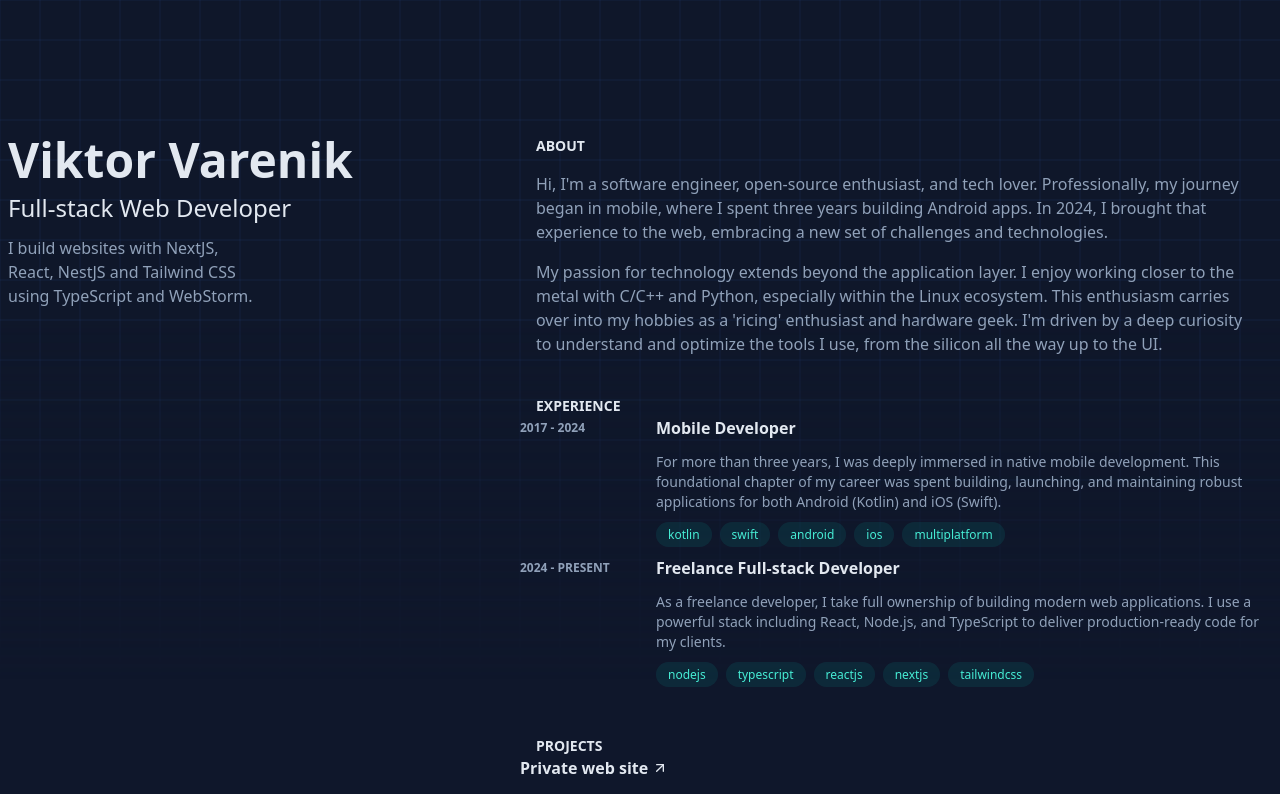
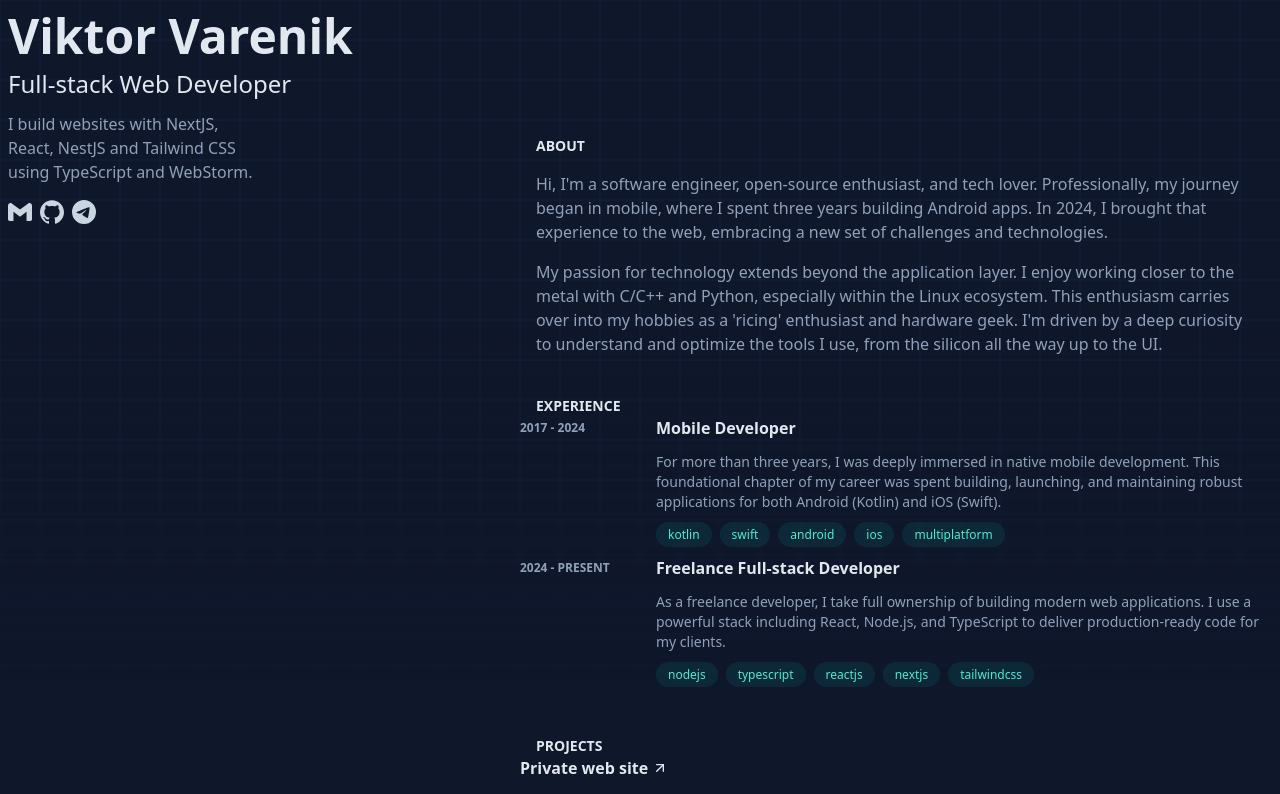
Before and after one commit to kotleni/kotleni.github.io, a Next.js app: page / in a window 1280 px wide. Shown: the top 794 px of the page. Built offline with nearby package versions, Linux system fonts and the light colour scheme.

Commit message:
feat: social links under header

```diff
--- a/src/app/page.tsx
+++ b/src/app/page.tsx
@@ -6,13 +6,16 @@ import {ExperiencePart} from '@/app/experience-part';
 import {ProjectsPart} from '@/app/projects-part';
 import {useExtensions} from '@/hooks/use-extensions';
 import {Extension} from '@/extentions';
+import { GithubLogo } from '@/icons/github-logo';
+import { GmailLogo } from '@/icons/gmail-logo';
+import { TelegramLogo } from '@/icons/telegram-logo';
 
 function LeftSide() {
     const extensions = useExtensions();
 
     return (
         <div className="w-full md:w-[40%] md:flex-shrink-0">
-            <div className="w-full md:w-[40%] p-(--blocks-padding-mobile) md:p-(--blocks-padding) pt-4 md:pt-34 md:fixed md:top-0 md:max-h-screen">
+            <div className="w-full md:w-[40%] p-(--blocks-padding-mobile) md:p-(--blocks-padding) pt-4 md:pt-3 md:fixed md:top-0 md:max-h-screen">
                 <Link
                     href="/"
                     className="text-4xl md:text-5xl font-bold text-slate-200"
@@ -27,6 +30,12 @@ function LeftSide() {
                     using TypeScript and WebStorm.
                     {extensions.isEnabled(Extension.Cute) ? ' :3' : ''}
                 </p>
+
+                <div className="flex flex-row gap-2 py-4 text-slate-300">
+                   <Link href="mailto:yavarenikya@gmail.com"><GmailLogo className="size-6 hover:animate-spin" /></Link>
+                   <Link href="https://github.com/kotleni"><GithubLogo className="size-6 hover:animate-spin" /></Link>
+                   <Link href="https://t.me/kotleni"><TelegramLogo className="size-6 hover:animate-spin" /></Link>
+                </div>
             </div>
         </div>
     );
```
